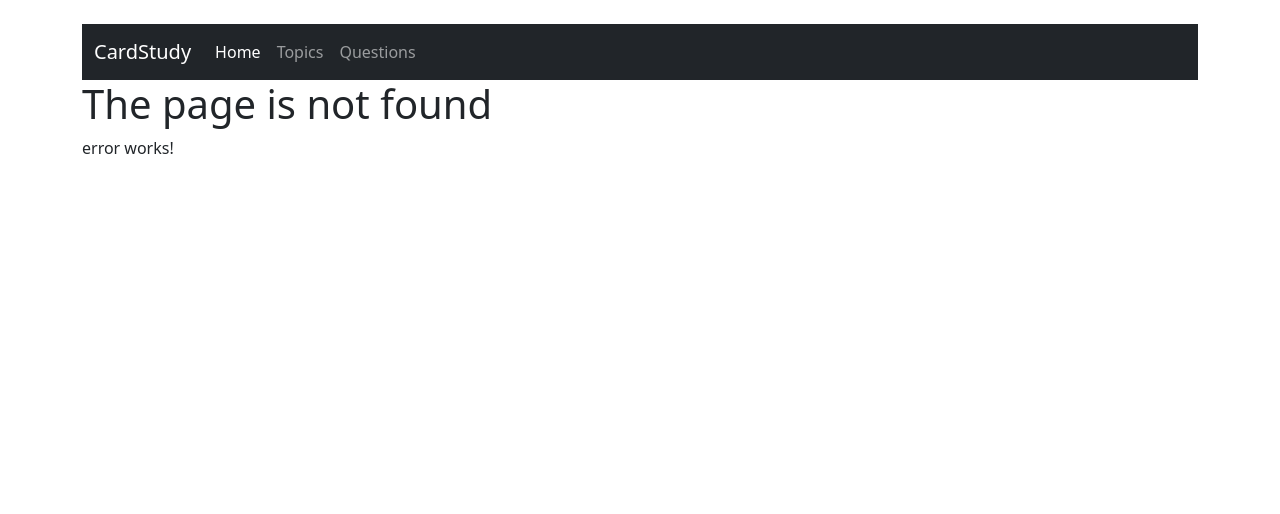
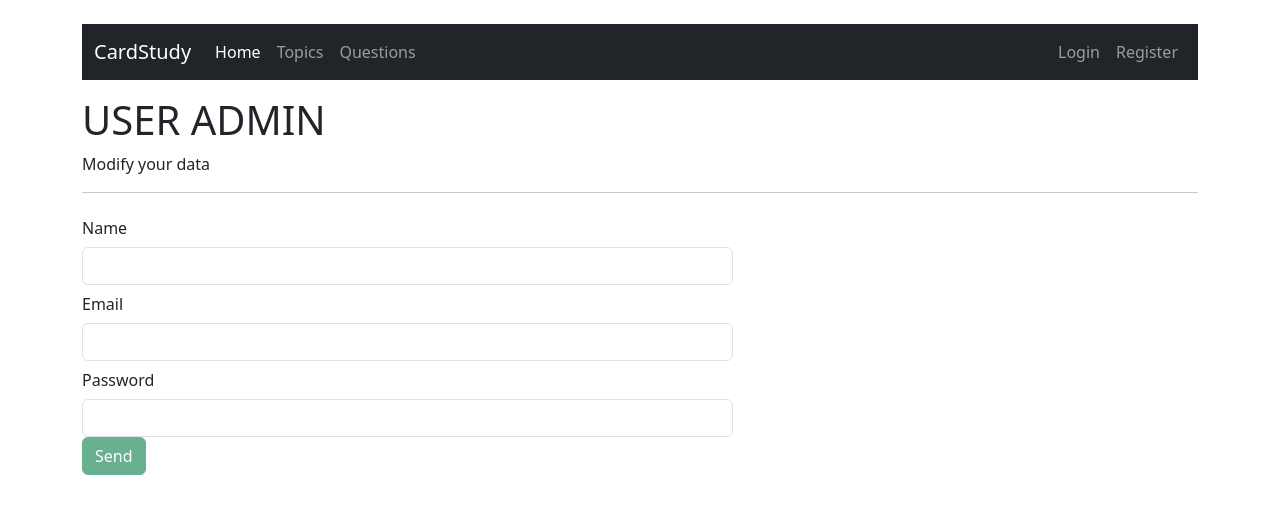
Before and after one commit to jorbelca/cardStudyFront, an Angular app: page /admin in a window 1280 px wide. Before the commit this address had no page. Shown: the top 514 px of the page. Built offline with nearby package versions, Linux system fonts and the light colour scheme.

Commit message:
Add files via upload

```diff
--- a/src/app/app.component.html
+++ b/src/app/app.component.html
@@ -34,7 +34,7 @@
           </li>
         </ul>
 
-        <ul class="navbar-nav navbar-right" *ngIf="!identity && !identity.name">
+        <ul class="navbar-nav navbar-right" *ngIf="!identity || !identity.name">
           <li class="nav-item">
             <a class="nav-link" [routerLink]="['/login']">Login</a>
           </li>
@@ -45,10 +45,12 @@
 
         <ul class="navbar-nav navbar-right" *ngIf="identity && identity.name">
           <li class="nav-item">
-            <a class="nav-link" href="#">Profile of {{ identity.name }}</a>
+            <a class="nav-link" [routerLink]="['/admin']"
+              >Profile of {{ identity.name }}</a
+            >
           </li>
           <li class="nav-item">
-            <a class="nav-link" href="#">Exit</a>
+            <a class="nav-link" [routerLink]="['/logout/1']">Exit</a>
           </li>
         </ul>
       </div>
--- a/src/app/app.component.ts
+++ b/src/app/app.component.ts
@@ -1,4 +1,4 @@
-import { Component } from '@angular/core';
+import { Component, DoCheck, OnInit } from '@angular/core';
 import { UserService } from './services/user.service';
 
 @Component({
@@ -7,13 +7,23 @@ import { UserService } from './services/user.service';
   styleUrls: ['./app.component.css'],
   providers: [UserService]
 })
-export class AppComponent {
+export class AppComponent implements OnInit, DoCheck {
   public title = 'cardStudy';
   public identity: any = ''
   public token: any = ''
   constructor(
     public _userService: UserService
   ) {
+    this.loadUser()
+  }
+  ngOnInit(): void {
+    console.log('Web App cargada correctamente');
+
+  }
+  ngDoCheck(): void {
+    this.loadUser()
+  }
+  loadUser() {
     this.identity = this._userService.getIdentity()
     this.token = this._userService.getToken()
   }
--- a/src/app/app.module.ts
+++ b/src/app/app.module.ts
@@ -7,7 +7,9 @@ import { RegisterComponent } from './components/register/register.component';
 import { HomeComponent } from './components/home/home.component';
 import { ErrorComponent } from './components/error/error.component';
 import { FormsModule } from '@angular/forms';
-import { HttpClientModule } from '@angular/common/http'
+import { HttpClientModule } from '@angular/common/http';
+import { UserAdminComponent } from './components/user-admin/user-admin.component';
+
 
 @NgModule({
   declarations: [
@@ -16,6 +18,7 @@ import { HttpClientModule } from '@angular/common/http'
     RegisterComponent,
     HomeComponent,
     ErrorComponent,
+    UserAdminComponent,
   ],
   imports: [
     BrowserModule,
--- a/src/app/app.routing.ts
+++ b/src/app/app.routing.ts
@@ -4,6 +4,7 @@ import { ErrorComponent } from "./components/error/error.component";
 import { HomeComponent } from "./components/home/home.component";
 import { LoginComponent } from "./components/login/login.component";
 import { RegisterComponent } from "./components/register/register.component";
+import { UserAdminComponent } from "./components/user-admin/user-admin.component";
 
 
 // DEFINE ROUTES
@@ -11,7 +12,9 @@ const appRoutes: Routes = [
   { path: '', component: HomeComponent },
   { path: 'home', component: HomeComponent },
   { path: 'login', component: LoginComponent },
+  { path: 'logout/:sure', component: LoginComponent },
   { path: 'register', component: RegisterComponent },
+  { path: 'admin', component: UserAdminComponent },
   { path: '**', component: ErrorComponent }
 ]
 
--- a/src/app/components/login/login.component.ts
+++ b/src/app/components/login/login.component.ts
@@ -1,4 +1,5 @@
 import { Component, OnInit } from '@angular/core';
+import { ActivatedRoute, Router } from '@angular/router';
 import { User } from 'src/app/models/user';
 import { UserService } from 'src/app/services/user.service';
 
@@ -17,15 +18,21 @@ export class LoginComponent implements OnInit {
   public identity: any;
 
   constructor(
-    private _userService: UserService
+    private _userService: UserService,
+    private _router: Router,
+    private _route: ActivatedRoute
+
   ) {
     this.page_title = 'Identify',
       this.user = new User(1, '', '', '')
     this.status = ''
-    this.identity = ''
+    this.identity
   }
 
   ngOnInit(): void {
+    // Se ejecuta siempre y cierra sesion solo cuando le llega el parametro SURE por la url
+
+    this.logout()
   }
 
   onSubmit(form: any) {
@@ -33,8 +40,6 @@ export class LoginComponent implements OnInit {
       response => {
         // TOKEN
         if (response.status != 'error') {
-
-
           this.status = 'success';
           this.token = response;
 
@@ -47,6 +52,8 @@ export class LoginComponent implements OnInit {
               window.localStorage.setItem('token', this.token)
               window.localStorage.setItem('identity', JSON.stringify(this.identity))
 
+              // Redireccion a inicio
+              this._router.navigate(['home'])
             }, error => {
               this.status = 'error';
               console.log(error);
@@ -63,4 +70,19 @@ export class LoginComponent implements OnInit {
     )
 
   }
+
+  logout() {
+    this._route.params.subscribe(params => {
+      let logout = +params['sure']
+      if (logout == 1) {
+        localStorage.removeItem('identity')
+        localStorage.removeItem('token')
+
+        this.identity = null
+        this.token = null
+        // Redireccion a inicio
+        this._router.navigate(['home'])
+      }
+    })
+  }
 }
--- /dev/null
+++ b/src/app/components/user-admin/user-admin.component.html
@@ -0,0 +1,78 @@
+<div class="col-md-14 mt-3">
+  <h1>{{ page_title }}</h1>
+  <p>Modify your data</p>
+  <hr />
+  <div class="alert alert-success col-md-7" *ngIf="status == 'success'">
+    The modifications has been saved correctly,
+    <a [routerLink]="['/login']">Log In</a>
+  </div>
+
+  <div class="alert alert-danger col-md-7" *ngIf="status == 'error'">
+    The modifications couldn't been saved correctly
+  </div>
+  <!-- Register Form  -->
+  <form
+    class="col-md-7 ml-0 pl-0"
+    #userAdminForm="ngForm"
+    (ngSubmit)="onSubmit(userAdminForm)"
+  >
+    <div class="form-group">
+      <label for="name" class="col-form-label">Name</label>
+      <input
+        type="text"
+        name="name"
+        class="form-control"
+        #name="ngModel"
+        [(ngModel)]="user.name"
+        required
+        pattern="[a-zA-Z0-9]+"
+      />
+      <small
+        *ngIf="!name.valid && name.touched"
+        class="invalid-feedback d-block"
+        >The name is not valid</small
+      >
+    </div>
+    <div class="form-group">
+      <label for="email" class="col-form-label">Email</label>
+      <input
+        type="email"
+        name="email"
+        class="form-control"
+        #email="ngModel"
+        [(ngModel)]="user.email"
+        required
+        pattern="[a-z0-9._%+-]+@[a-z0-9.-]+\.[a-z]{2,4}$"
+      />
+      <small
+        *ngIf="!email.valid && email.touched"
+        class="invalid-feedback d-block"
+        >The email is not valid</small
+      >
+    </div>
+    <div class="form-group">
+      <label for="password" class="col-form-label">Password</label>
+      <input
+        type="password"
+        name="password"
+        class="form-control"
+        #password="ngModel"
+        [(ngModel)]="user.password"
+        required
+      />
+      <small
+        *ngIf="!password.valid && password.touched"
+        class="invalid-feedback d-block"
+        >The password is not valid</small
+      >
+    </div>
+    <div class="form-group">
+      <input
+        type="submit"
+        value="Send"
+        class="btn btn-success"
+        [disabled]="userAdminForm.invalid"
+      />
+    </div>
+  </form>
+</div>
--- /dev/null
+++ b/src/app/components/user-admin/user-admin.component.ts
@@ -0,0 +1,23 @@
+import { Component, OnInit } from '@angular/core';
+import { User } from 'src/app/models/user';
+
+@Component({
+  selector: 'app-user-admin',
+  templateUrl: './user-admin.component.html',
+  styleUrls: ['./user-admin.component.css']
+})
+export class UserAdminComponent implements OnInit {
+  public page_title: String
+  public user: User
+  public status: string
+  constructor() {
+    this.page_title = 'USER ADMIN'
+    this.user = new User(1, '', '', '')
+    this.status = ''
+  }
+
+  ngOnInit(): void {
+  }
+
+  onSubmit(form: any) { }
+}
```
Also changed, not shown: src/app/components/user-admin/user-admin.component.css (added), 1 other file (tests, documents, lock files or other folders).
